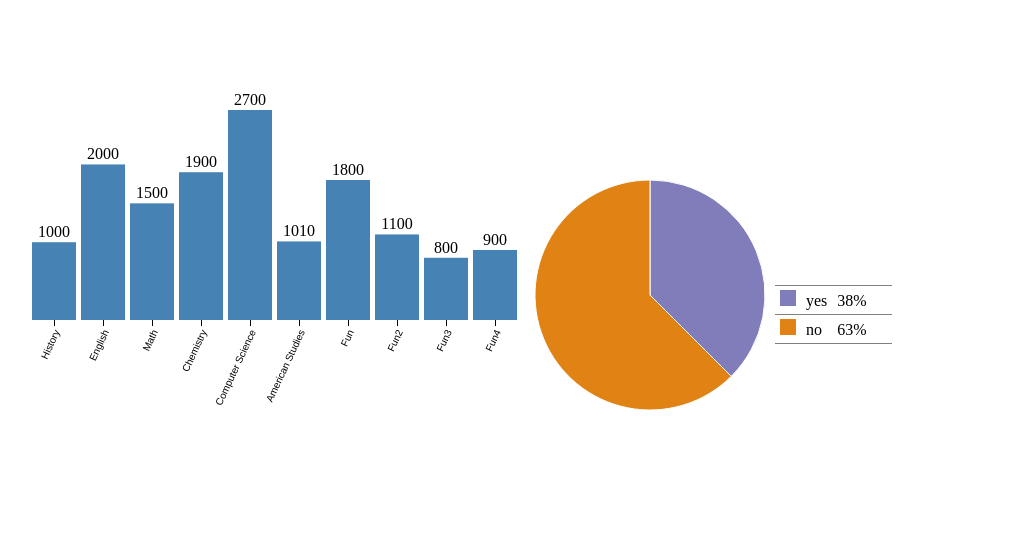
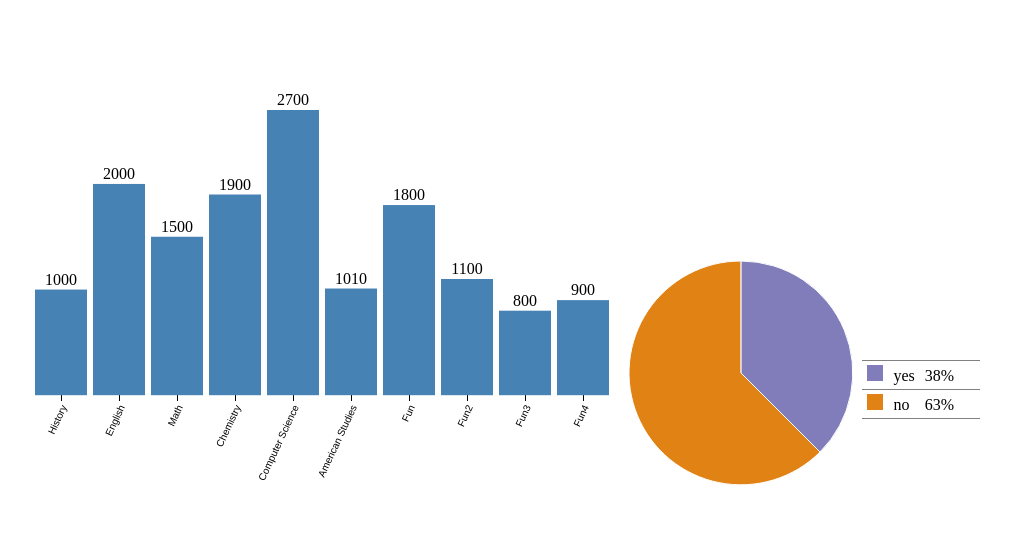
Before and after one commit to Spectator-Infographics/textbook-pricing, a plain HTML site: page index.html in a window 1280 px wide. Shown: the whole page, without its empty margins (85-1096 px from the left). Drawn offline with nearby package versions, Linux system fonts and the light colour scheme.

Commit message:
graphic takes size from width of parent instead of constant

```diff
--- a/index.html
+++ b/index.html
@@ -7,7 +7,7 @@ body{
 }
 path {  stroke: #fff; }
 path:hover {  opacity:0.9; }
-rect:hover {  fill:blue; }
+rect:hover {  fill:rgb(98,181,232); }
 .axis {  font: 10px sans-serif; }
 .legend tr{    border-bottom:1px solid grey; }
 .legend tr:first-child{    border-top:1px solid grey; }
@@ -39,8 +39,10 @@ rect:hover {  fill:blue; }
 <body>
 <div id='dashboard'>
 </div>
-<script src="http://d3js.org/d3.v3.min.js"></script>
+<script src="http://d3js.org/d3.v3.min.js"></script><script src="http://ajax.googleapis.com/ajax/libs/jquery/1.11.2/jquery.min.js"></script>
 <script>
+var width = $(document.getElementById("dashboard")).width();
+
 function dashboard(id, fData){
     var barColor = 'steelblue';
     function segColor(c){ return {yes:"#807dba", no:"#e08214"}[c]; }
@@ -51,8 +53,10 @@ function dashboard(id, fData){
     // function to handle histogram.
     function histoGram(fD){
         var hG={},    hGDim = {t: 60, r: 0, b: 100, l: 0};
-        hGDim.w = 500 - hGDim.l - hGDim.r,
-        hGDim.h = 370 - hGDim.t - hGDim.b;
+        hGDim.w = width*.56 - hGDim.l - hGDim.r,
+        hGDim.h = hGDim.w * .75 - hGDim.t - hGDim.b;
+        //hGDim.w = 500 - hGDim.l - hGDim.r,
+        //hGDim.h = 370 - hGDim.t - hGDim.b;
 
         //create svg for histogram.
         var hGsvg = d3.select(id).append("svg")
@@ -139,7 +143,8 @@ function dashboard(id, fData){
 
     // function to handle pieChart.
     function pieChart(pD){
-        var pC ={},    pieDim ={w:250, h: 250};
+        // pieDim ={w:250, h:250};
+        var pC ={},    pieDim ={w:width*.23, h:width*.23};
         pieDim.r = Math.min(pieDim.w, pieDim.h) / 2;
 
         // create svg for pie chart.
```
